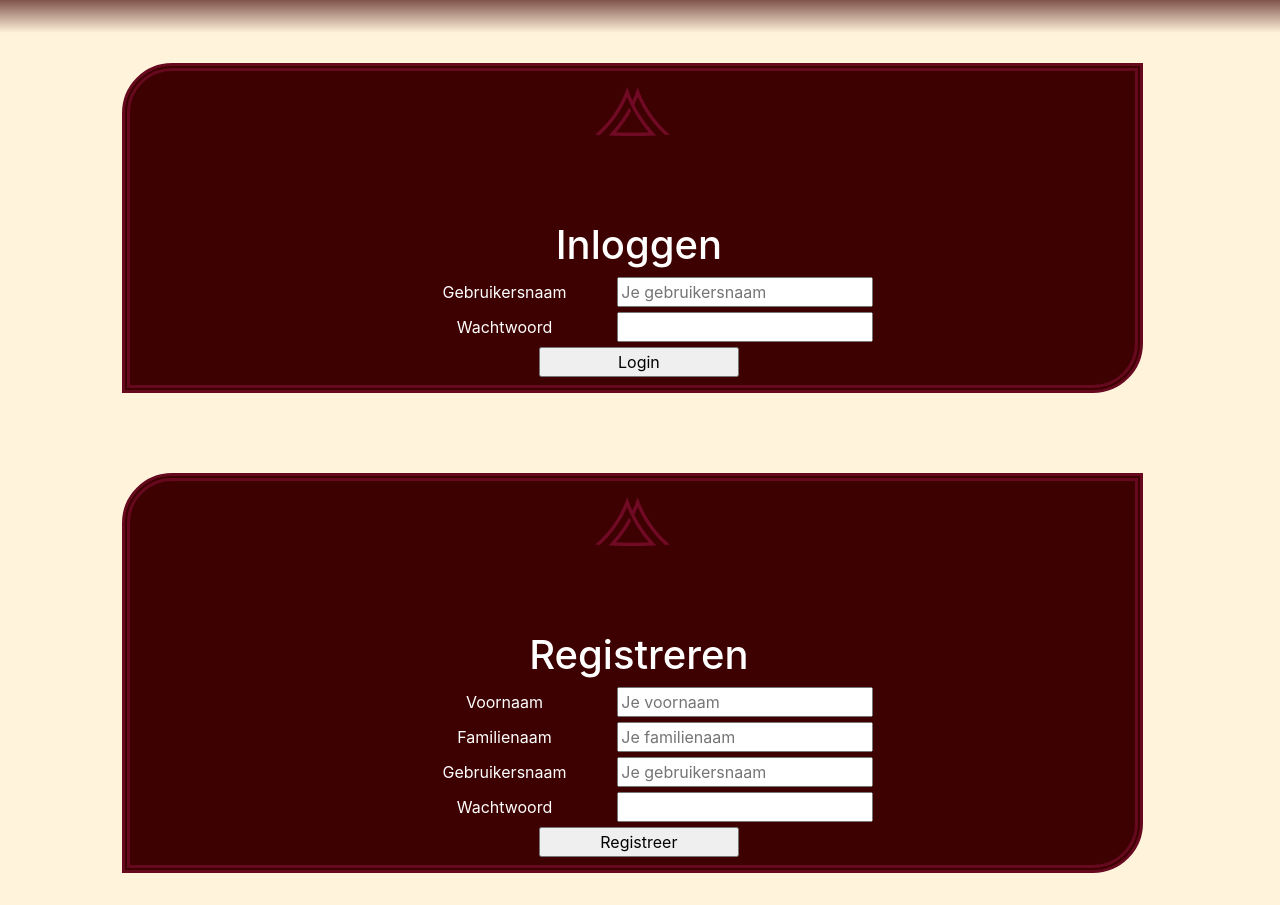
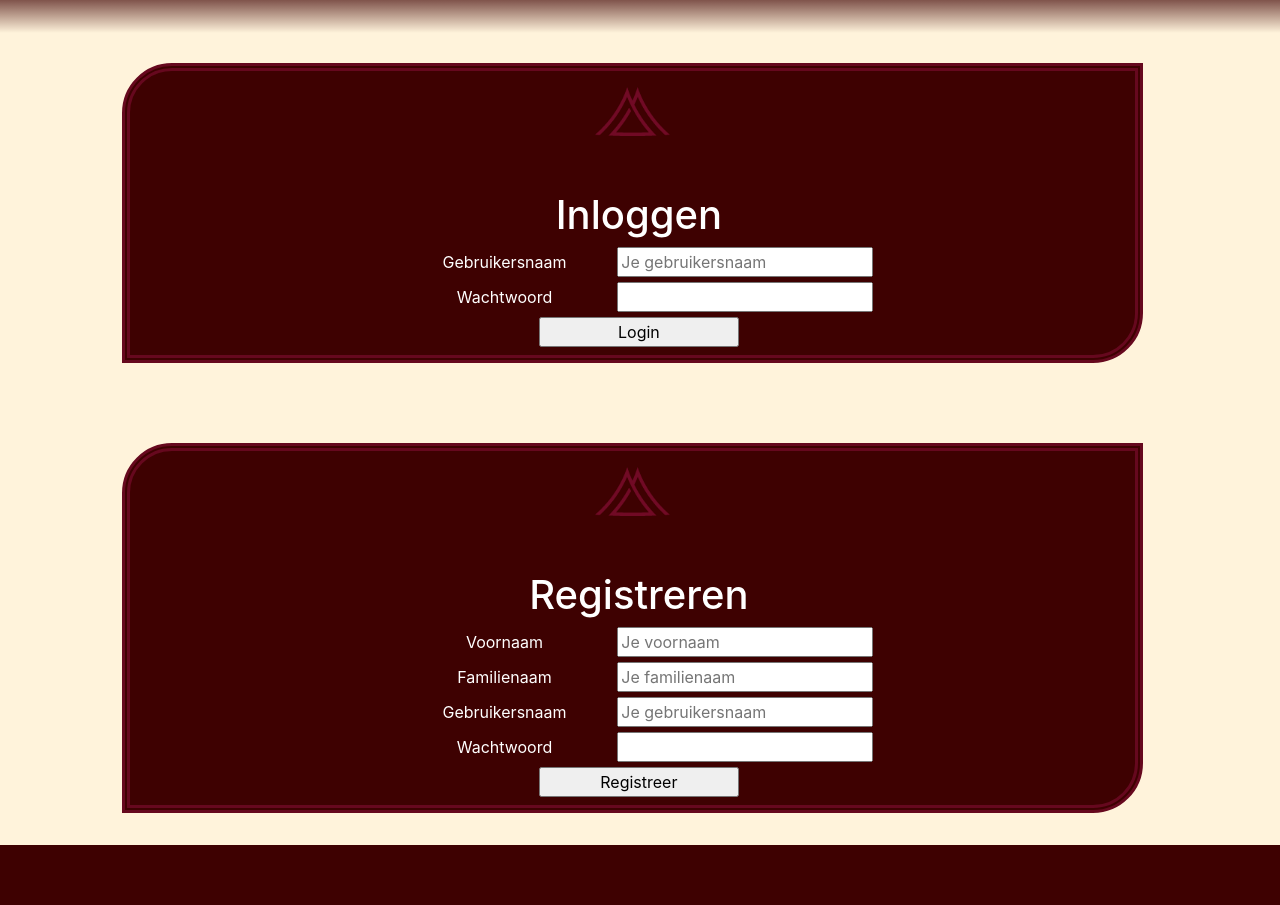
Before and after one commit to theaterOana/Website, a PHP site: page /Voor_Leden.php in a window 1280 px wide. Shown: the part 177-1082 px from the top of the page. After the commit the page ends 1022 px from the top, so only its background shows below. Run offline with PHP 8.4, Linux system fonts and the light colour scheme.

Commit message:
Put article higher to top.

```diff
--- a/assets/css/screen.css
+++ b/assets/css/screen.css
@@ -112,7 +112,7 @@ h2{
 @media (min-width: 768px) {
 
     article> :first-child, .frame> :first-child, figure> :first-child {
-        margin-top: 80px;
+        margin-top: 50px;
     }
     .col-md-2 {
         -webkit-box-flex: 0;
```
